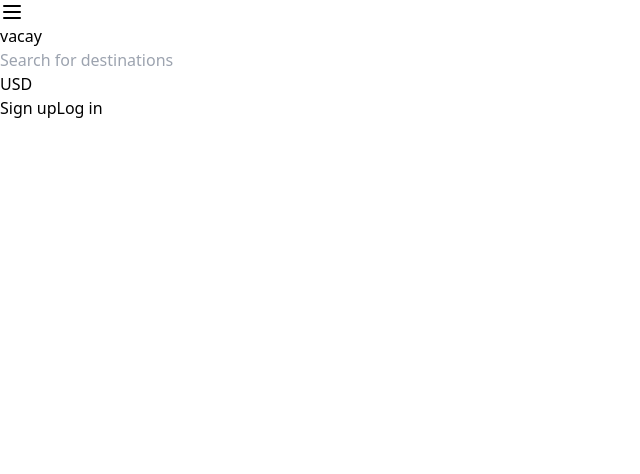
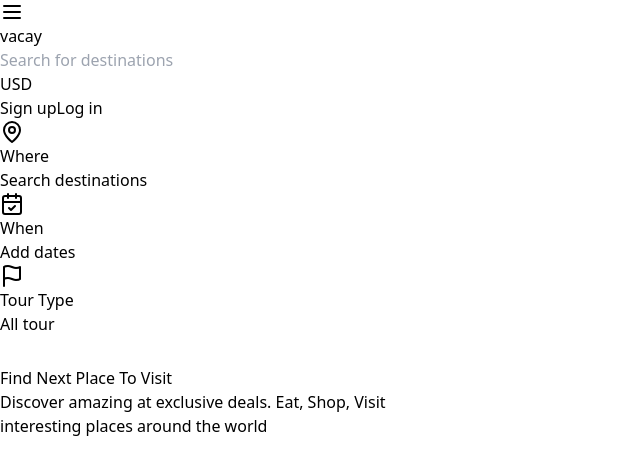
Before and after one commit to anandromy/vacay, a React (Vite) app in the folder client/: page / in a window 1280 px wide. Shown: the top 474 px of the page, without its empty margins (0-640 px from the left). Built offline with nearby package versions, Linux system fonts and the light colour scheme.

Commit message:
UI: Layout of header and main, hero is inside main

```diff
--- a/client/src/App.tsx
+++ b/client/src/App.tsx
@@ -1,10 +1,14 @@
 import { Header } from "./components/header"
+import { Hero } from "./components/hero"
 
 function App() {
 
   return (
-    <div className="min-h-screen flex flex-col">
+    <div className="min-h-screen flex flex-col bg-[url('/hero.jpg')] text-white bg-cover bg-center">
       <Header />
+      <main className="max-w-[85rem] mx-auto w-full p-6 flex-1 flex flex-col justify-center">
+        <Hero />
+      </main>
     </div>
   )
 }
```
